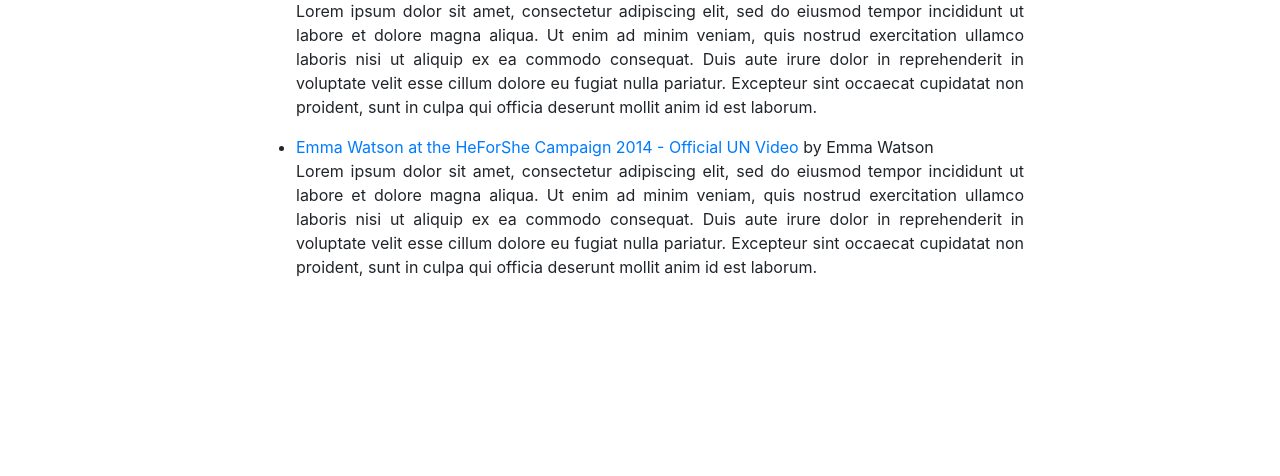
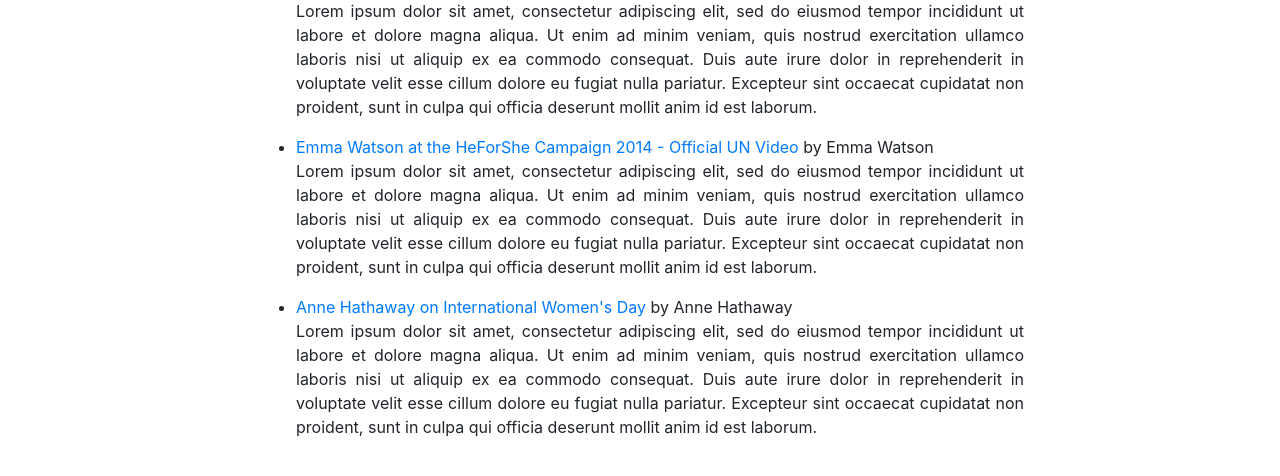
Before and after one commit to mqkoh/mqkoh, a plain HTML site: page videos.html in a window 1280 px wide. Shown: the part 212-688 px from the top of the page. Drawn offline with nearby package versions, Linux system fonts and the light colour scheme; a web font is replaced by a local one.

Commit message:
Added 1 video

```diff
--- a/videos.html
+++ b/videos.html
@@ -56,6 +56,13 @@
         Lorem ipsum dolor sit amet, consectetur adipiscing elit, sed do eiusmod tempor incididunt ut labore et dolore magna aliqua. Ut enim ad minim veniam, quis nostrud exercitation ullamco laboris nisi ut aliquip ex ea commodo consequat. Duis aute irure dolor in reprehenderit in voluptate velit esse cillum dolore eu fugiat nulla pariatur. Excepteur sint occaecat cupidatat non proident, sunt in culpa qui officia deserunt mollit anim id est laborum.
         </p>
       </li>
+       <li>
+        <a href="https://youtu.be/wdw8KNmr2pc"> Anne Hathaway on International Women's Day </a> by Anne Hathaway
+        <br>
+        <p>
+        Lorem ipsum dolor sit amet, consectetur adipiscing elit, sed do eiusmod tempor incididunt ut labore et dolore magna aliqua. Ut enim ad minim veniam, quis nostrud exercitation ullamco laboris nisi ut aliquip ex ea commodo consequat. Duis aute irure dolor in reprehenderit in voluptate velit esse cillum dolore eu fugiat nulla pariatur. Excepteur sint occaecat cupidatat non proident, sunt in culpa qui officia deserunt mollit anim id est laborum.
+        </p>
+      </li>
     </ul>
 
     </div>
```
